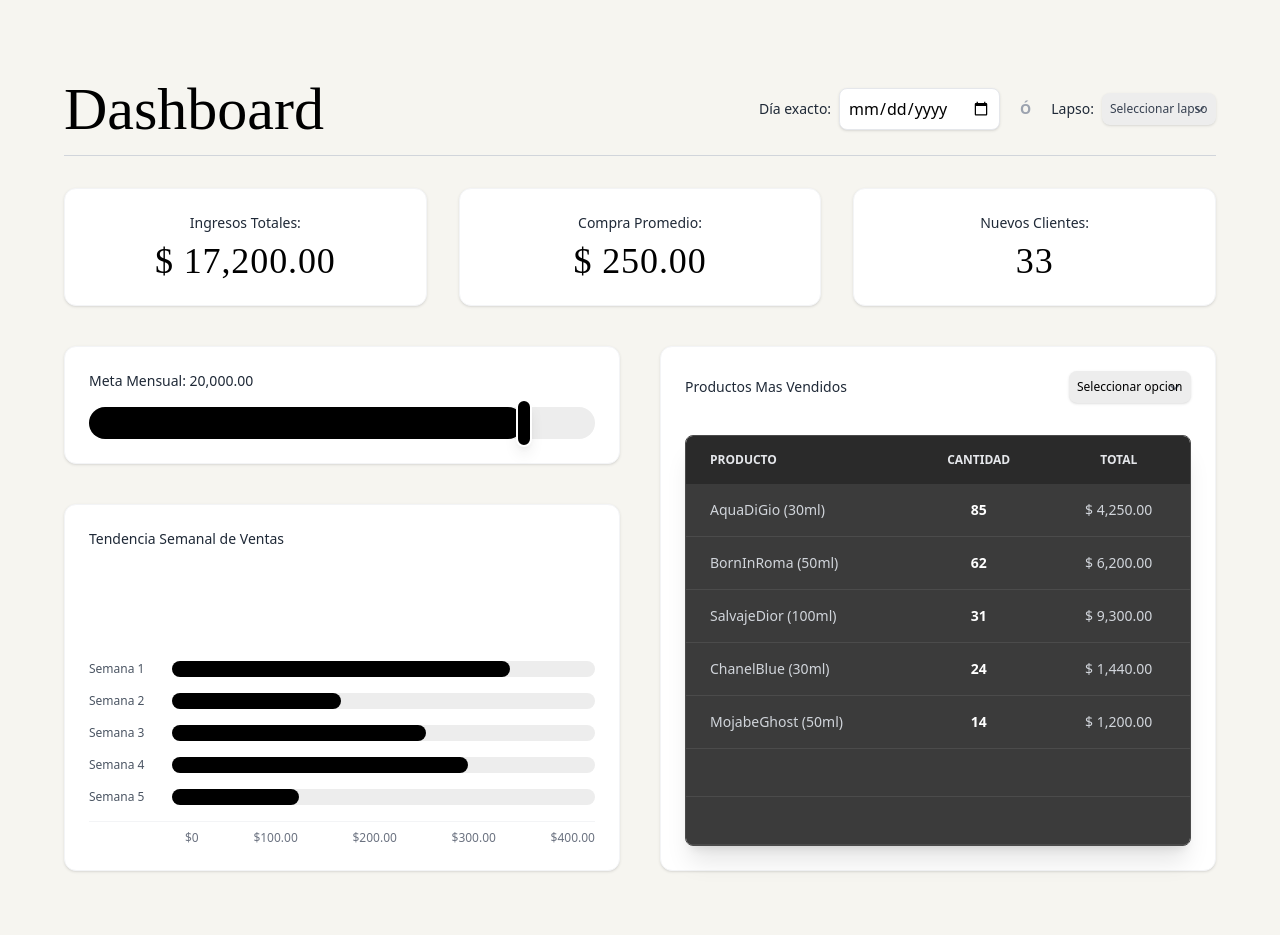
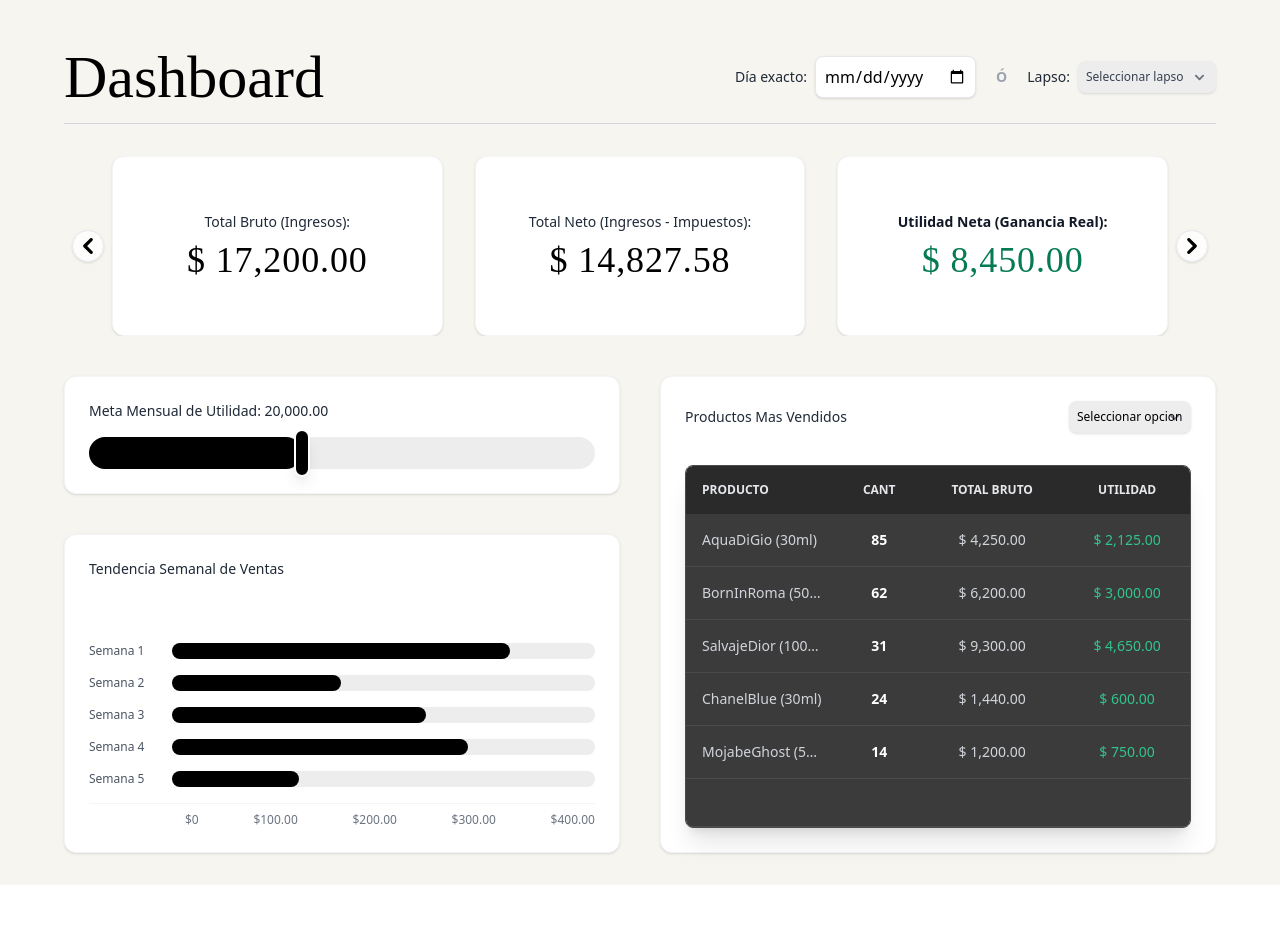
Before and after one commit to IDGS802-23002162/Jassence, a Flask app: page /dashboard in a window 1280 px wide. Shown: the part 65-1000 px from the top of the page. After the commit the page ends 950 px from the top, so only its background shows below. Run offline with Flask 3, Linux system fonts and the light colour scheme; style sheets or scripts are compiled from the project's sources; some libraries are stand-ins or nearby versions.

Commit message:
corrección diseño + carrusel

```diff
--- a/templates/modulos_front/dashboard/dashboard.html
+++ b/templates/modulos_front/dashboard/dashboard.html
@@ -3,15 +3,12 @@
 {% block title %}Dashboard{% endblock %}
 
 {% block content %}
-<div class="max-w-7xl mx-auto px-4 sm:px-6 lg:px-8 py-8 animate-fade-in">
+<div class="max-w-7xl mx-auto px-4 sm:px-6 lg:px-8 animate-fade-in">
 
     <div class="flex flex-col xl:flex-row items-start xl:items-center justify-between mb-8 border-b border-gray-300 pb-4 gap-6">
         <h1 class="font-elegant text-6xl text-black cursor-default">Dashboard</h1>
 
         <div class="flex flex-wrap items-center gap-3">
-
-
-
             <div class="flex items-center gap-2">
                 <label class="text-sm font-medium text-gray-800 whitespace-nowrap">Día exacto:</label>
                 <input type="date" class="w-full bg-white border border-gray-200 rounded-lg p-2 focus:ring-black focus:border-black shadow-sm">
@@ -21,7 +18,7 @@
 
             <div class="flex items-center gap-2">
                 <label class="text-sm font-medium text-gray-800 whitespace-nowrap">Lapso:</label>
-                <select id="lapso-select" onchange="mostrarSubfiltro()" class="bg-[#EDEDED] text-gray-700 border-0 text-xs rounded-lg p-2 focus:ring-black focus:border-black cursor-pointer shadow-sm">
+                <select id="lapso-select" onchange="mostrarSubfiltro()" class="bg-[#EDEDED] text-gray-700 border-0 text-xs rounded-lg p-2 pr-8 focus:ring-black focus:border-black cursor-pointer shadow-sm">
                     <option value="" disabled selected>Seleccionar lapso</option>
                     <option value="semana"> Semana</option>
                     <option value="mes"> Mes</option>
@@ -34,35 +31,75 @@
                 <input type="month" id="input-mes" class="hidden w-full bg-white border border-gray-200 rounded-lg p-2 focus:ring-black focus:border-black shadow-sm">
                 <input type="number" id="input-anio" min="2020" max="2050" placeholder="Ej. 2026" class="hidden w-full bg-white border border-gray-200 rounded-lg p-2 focus:ring-black focus:border-black shadow-sm">
             </div>
-
         </div>
     </div>
 
-    <div class="grid grid-cols-1 md:grid-cols-3 gap-8 mb-10">
-        <div class="bg-white p-6 rounded-xl shadow-sm border border-gray-100 flex flex-col items-center">
-            <h3 class="text-sm font-medium text-gray-800 mb-2">Ingresos Totales:</h3>
+    <div class="mb-10 w-full relative group">
+        <div id="dashboard-carousel" class="relative w-full" data-carousel="static">
+            <div class="relative overflow-hidden rounded-xl h-[180px]"> <div class="hidden duration-700 ease-in-out px-12" data-carousel-item="active">
+                    <div class="grid grid-cols-1 md:grid-cols-3 gap-8 h-full">
+                        <div class="bg-white p-6 rounded-xl shadow-sm border border-gray-100 flex flex-col items-center justify-center">
+                            <h3 class="text-sm font-medium text-gray-800 mb-2">Total Bruto (Ingresos):</h3>
                             <span class="font-elegant text-4xl text-black tracking-wide">$ 17,200.00</span>
                         </div>
 
-        <div class="bg-white p-6 rounded-xl shadow-sm border border-gray-100 flex flex-col items-center">
+                        <div class="bg-white p-6 rounded-xl shadow-sm border border-gray-100 flex flex-col items-center justify-center">
+                            <h3 class="text-sm font-medium text-gray-800 mb-2">Total Neto (Ingresos - Impuestos):</h3>
+                            <span class="font-elegant text-4xl text-black tracking-wide">$ 14,827.58</span>
+                        </div>
+
+                        <div class="bg-white p-6 rounded-xl shadow-sm border border-gray-100 flex flex-col items-center justify-center">
+                            <h3 class="text-sm font-bold text-gray-900 mb-2">Utilidad Neta (Ganancia Real):</h3>
+                            <span class="font-elegant text-4xl text-green-600 tracking-wide">$ 8,450.00</span>
+                        </div>
+                    </div>
+                </div>
+
+                <div class="hidden duration-700 ease-in-out px-12" data-carousel-item>
+                    <div class="grid grid-cols-1 md:grid-cols-3 gap-8 h-full">
+                        <div class="bg-white p-6 rounded-xl shadow-sm border border-gray-100 flex flex-col items-center justify-center">
                             <h3 class="text-sm font-medium text-gray-800 mb-2">Compra Promedio:</h3>
                             <span class="font-elegant text-4xl text-black tracking-wide">$ 250.00</span>
                         </div>
 
-        <div class="bg-white p-6 rounded-xl shadow-sm border border-gray-100 flex flex-col items-center">
+                        <div class="bg-white p-6 rounded-xl shadow-sm border border-gray-100 flex flex-col items-center justify-center">
                             <h3 class="text-sm font-medium text-gray-800 mb-2">Nuevos Clientes:</h3>
                             <span class="font-elegant text-4xl text-black tracking-wide">33</span>
                         </div>
+
+                        <div class="bg-white p-6 rounded-xl shadow-sm border border-gray-100 flex flex-col items-center justify-center">
+                            <h3 class="text-sm font-medium text-gray-800 mb-2">Productos Vendidos:</h3>
+                            <span class="font-elegant text-4xl text-black tracking-wide">145</span>
+                        </div>
+                    </div>
+                </div>
             </div>
 
+            <button type="button" class="absolute top-0 start-0 z-30 flex items-center justify-center h-full px-2 cursor-pointer group focus:outline-none" data-carousel-prev>
+                <span class="inline-flex items-center justify-center w-8 h-8 rounded-full bg-white/80 shadow-sm border border-gray-200 group-hover:bg-white transition-colors">
+                    <svg class="w-4 h-4 text-black" aria-hidden="true" xmlns="http://www.w3.org/2000/svg" fill="none" viewBox="0 0 6 10">
+                        <path stroke="currentColor" stroke-linecap="round" stroke-linejoin="round" stroke-width="2" d="M5 1 1 5l4 4"/>
+                    </svg>
+                    <span class="sr-only">Anterior</span>
+                </span>
+            </button>
+            <button type="button" class="absolute top-0 end-0 z-30 flex items-center justify-center h-full px-2 cursor-pointer group focus:outline-none" data-carousel-next>
+                <span class="inline-flex items-center justify-center w-8 h-8 rounded-full bg-white/80 shadow-sm border border-gray-200 group-hover:bg-white transition-colors">
+                    <svg class="w-4 h-4 text-black" aria-hidden="true" xmlns="http://www.w3.org/2000/svg" fill="none" viewBox="0 0 6 10">
+                        <path stroke="currentColor" stroke-linecap="round" stroke-linejoin="round" stroke-width="2" d="m1 9 4-4-4-4"/>
+                    </svg>
+                    <span class="sr-only">Siguiente</span>
+                </span>
+            </button>
+        </div>
+    </div>
     <div class="grid grid-cols-1 md:grid-cols-2 gap-10 items-stretch">
 
         <div class="space-y-10 flex flex-col">
             <div class="bg-white p-6 rounded-xl shadow-sm border border-gray-100">
-                <h3 class="text-sm font-medium text-gray-800 mb-4">Meta Mensual: 20,000.00</h3>
+                <h3 class="text-sm font-medium text-gray-800 mb-4">Meta Mensual de Utilidad: 20,000.00</h3>
                 <div class="w-full bg-[#EDEDED] rounded-full h-8 relative">
-                    <div class="bg-black h-8 rounded-full" style="width: 86%;"></div>
-                    <div class="absolute top-1/2 right-[14%] transform translate-x-1/2 -translate-y-1/2 w-4 h-12 bg-black rounded-full border-2 border-white cursor-pointer shadow-lg"></div>
+                    <div class="bg-black h-8 rounded-full" style="width: 42%;"></div> <div class="absolute top-1/2 right-[58%] transform translate-x-1/2 -translate-y-1/2 w-4 h-12 bg-black rounded-full border-2 border-white cursor-pointer shadow-lg"></div>
                 </div>
             </div>
 
@@ -130,70 +167,79 @@
                 <table class="w-full text-sm text-left text-gray-300">
                     <thead class="text-xs text-gray-200 uppercase bg-[#2A2A2A]">
                         <tr>
-                            <th scope="col" class="px-6 py-4">Producto</th>
-                            <th scope="col" class="px-6 py-4 text-center">Cantidad</th>
-                            <th scope="col" class="px-6 py-4 text-center">Total</th>
+                            <th scope="col" class="px-4 py-4">Producto</th>
+                            <th scope="col" class="px-4 py-4 text-center">Cant</th>
+                            <th scope="col" class="px-4 py-4 text-center">Total Bruto</th>
+                            <th scope="col" class="px-4 py-4 text-center">Utilidad</th>
                         </tr>
                     </thead>
 
                     <tbody id="tbody-cantidad">
                         <tr class="bg-table-dark border-b border-table-dark hover:bg-[#454545] transition-colors">
-                            <td class="px-6 py-4">AquaDiGio (30ml)</td>
-                            <td class="px-6 py-4 text-center text-white font-bold">85</td>
-                            <td class="px-6 py-4 text-center">$ 4,250.00</td>
+                            <td class="px-4 py-4 truncate max-w-[120px]">AquaDiGio (30ml)</td>
+                            <td class="px-4 py-4 text-center text-white font-bold">85</td>
+                            <td class="px-4 py-4 text-center">$ 4,250.00</td>
+                            <td class="px-4 py-4 text-center text-green-400 font-medium">$ 2,125.00</td>
                         </tr>
                         <tr class="bg-table-dark border-b border-table-dark hover:bg-[#454545] transition-colors">
-                            <td class="px-6 py-4">BornInRoma (50ml)</td>
-                            <td class="px-6 py-4 text-center text-white font-bold">62</td>
-                            <td class="px-6 py-4 text-center">$ 6,200.00</td>
+                            <td class="px-4 py-4 truncate max-w-[120px]">BornInRoma (50ml)</td>
+                            <td class="px-4 py-4 text-center text-white font-bold">62</td>
+                            <td class="px-4 py-4 text-center">$ 6,200.00</td>
+                            <td class="px-4 py-4 text-center text-green-400 font-medium">$ 3,000.00</td>
                         </tr>
                         <tr class="bg-table-dark border-b border-table-dark hover:bg-[#454545] transition-colors">
-                            <td class="px-6 py-4">SalvajeDior (100ml)</td>
-                            <td class="px-6 py-4 text-center text-white font-bold">31</td>
-                            <td class="px-6 py-4 text-center">$ 9,300.00</td>
+                            <td class="px-4 py-4 truncate max-w-[120px]">SalvajeDior (100ml)</td>
+                            <td class="px-4 py-4 text-center text-white font-bold">31</td>
+                            <td class="px-4 py-4 text-center">$ 9,300.00</td>
+                            <td class="px-4 py-4 text-center text-green-400 font-medium">$ 4,650.00</td>
                         </tr>
                         <tr class="bg-table-dark border-b border-table-dark hover:bg-[#454545] transition-colors">
-                            <td class="px-6 py-4">ChanelBlue (30ml)</td>
-                            <td class="px-6 py-4 text-center text-white font-bold">24</td>
-                            <td class="px-6 py-4 text-center">$ 1,440.00</td>
+                            <td class="px-4 py-4 truncate max-w-[120px]">ChanelBlue (30ml)</td>
+                            <td class="px-4 py-4 text-center text-white font-bold">24</td>
+                            <td class="px-4 py-4 text-center">$ 1,440.00</td>
+                            <td class="px-4 py-4 text-center text-green-400 font-medium">$ 600.00</td>
                         </tr>
                         <tr class="bg-table-dark border-b border-table-dark hover:bg-[#454545] transition-colors">
-                            <td class="px-6 py-4">MojabeGhost (50ml)</td>
-                            <td class="px-6 py-4 text-center text-white font-bold">14</td>
-                            <td class="px-6 py-4 text-center">$ 1,200.00</td>
+                            <td class="px-4 py-4 truncate max-w-[120px]">MojabeGhost (50ml)</td>
+                            <td class="px-4 py-4 text-center text-white font-bold">14</td>
+                            <td class="px-4 py-4 text-center">$ 1,200.00</td>
+                            <td class="px-4 py-4 text-center text-green-400 font-medium">$ 750.00</td>
                         </tr>
-                        <tr class="bg-table-dark border-b border-table-dark h-12"><td></td><td></td><td></td></tr>
-                        <tr class="bg-table-dark border-b border-table-dark h-12"><td></td><td></td><td></td></tr>
+                        <tr class="bg-table-dark border-b border-table-dark h-12"><td></td><td></td><td></td><td></td></tr>
                     </tbody>
 
                     <tbody id="tbody-ganancia" class="hidden">
                         <tr class="bg-table-dark border-b border-table-dark hover:bg-[#454545] transition-colors">
-                            <td class="px-6 py-4">SalvajeDior (100ml)</td>
-                            <td class="px-6 py-4 text-center">31</td>
-                            <td class="px-6 py-4 text-center text-white font-bold">$ 9,300.00</td>
+                            <td class="px-4 py-4 truncate max-w-[120px]">SalvajeDior (100ml)</td>
+                            <td class="px-4 py-4 text-center">31</td>
+                            <td class="px-4 py-4 text-center text-white font-bold">$ 9,300.00</td>
+                            <td class="px-4 py-4 text-center text-green-400 font-bold">$ 4,650.00</td>
                         </tr>
                         <tr class="bg-table-dark border-b border-table-dark hover:bg-[#454545] transition-colors">
-                            <td class="px-6 py-4">BornInRoma (50ml)</td>
-                            <td class="px-6 py-4 text-center">62</td>
-                            <td class="px-6 py-4 text-center text-white font-bold">$ 6,200.00</td>
+                            <td class="px-4 py-4 truncate max-w-[120px]">BornInRoma (50ml)</td>
+                            <td class="px-4 py-4 text-center">62</td>
+                            <td class="px-4 py-4 text-center text-white font-bold">$ 6,200.00</td>
+                            <td class="px-4 py-4 text-center text-green-400 font-bold">$ 3,000.00</td>
                         </tr>
                         <tr class="bg-table-dark border-b border-table-dark hover:bg-[#454545] transition-colors">
-                            <td class="px-6 py-4">AquaDiGio (30ml)</td>
-                            <td class="px-6 py-4 text-center">85</td>
-                            <td class="px-6 py-4 text-center text-white font-bold">$ 4,250.00</td>
+                            <td class="px-4 py-4 truncate max-w-[120px]">AquaDiGio (30ml)</td>
+                            <td class="px-4 py-4 text-center">85</td>
+                            <td class="px-4 py-4 text-center text-white font-bold">$ 4,250.00</td>
+                            <td class="px-4 py-4 text-center text-green-400 font-bold">$ 2,125.00</td>
                         </tr>
                         <tr class="bg-table-dark border-b border-table-dark hover:bg-[#454545] transition-colors">
-                            <td class="px-6 py-4">ChanelBlue (100ml)</td>
-                            <td class="px-6 py-4 text-center">10</td>
-                            <td class="px-6 py-4 text-center text-white font-bold">$ 3,500.00</td>
+                            <td class="px-4 py-4 truncate max-w-[120px]">MojabeGhost (50ml)</td>
+                            <td class="px-4 py-4 text-center">14</td>
+                            <td class="px-4 py-4 text-center text-white font-bold">$ 1,200.00</td>
+                            <td class="px-4 py-4 text-center text-green-400 font-bold">$ 750.00</td>
                         </tr>
                         <tr class="bg-table-dark border-b border-table-dark hover:bg-[#454545] transition-colors">
-                            <td class="px-6 py-4">MojabeGhost (50ml)</td>
-                            <td class="px-6 py-4 text-center">14</td>
-                            <td class="px-6 py-4 text-center text-white font-bold">$ 1,200.00</td>
+                            <td class="px-4 py-4 truncate max-w-[120px]">ChanelBlue (100ml)</td>
+                            <td class="px-4 py-4 text-center">10</td>
+                            <td class="px-4 py-4 text-center text-white font-bold">$ 3,500.00</td>
+                            <td class="px-4 py-4 text-center text-green-400 font-bold">$ 1,500.00</td>
                         </tr>
-                        <tr class="bg-table-dark border-b border-table-dark h-12"><td></td><td></td><td></td></tr>
-                        <tr class="bg-table-dark border-b border-table-dark h-12"><td></td><td></td><td></td></tr>
+                        <tr class="bg-table-dark border-b border-table-dark h-12"><td></td><td></td><td></td><td></td></tr>
                     </tbody>
 
                 </table>
```
Lines whose indentation alone changed are shown as unchanged.
